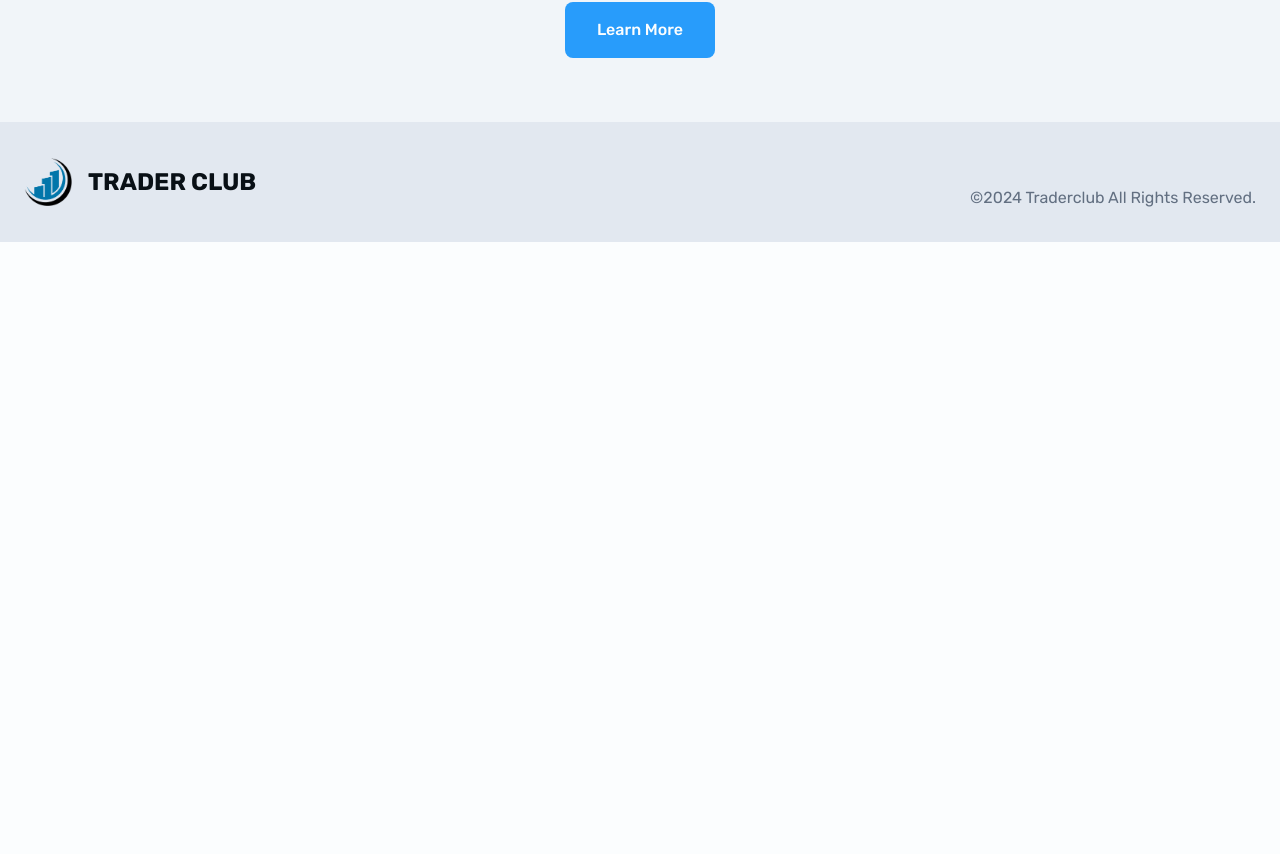
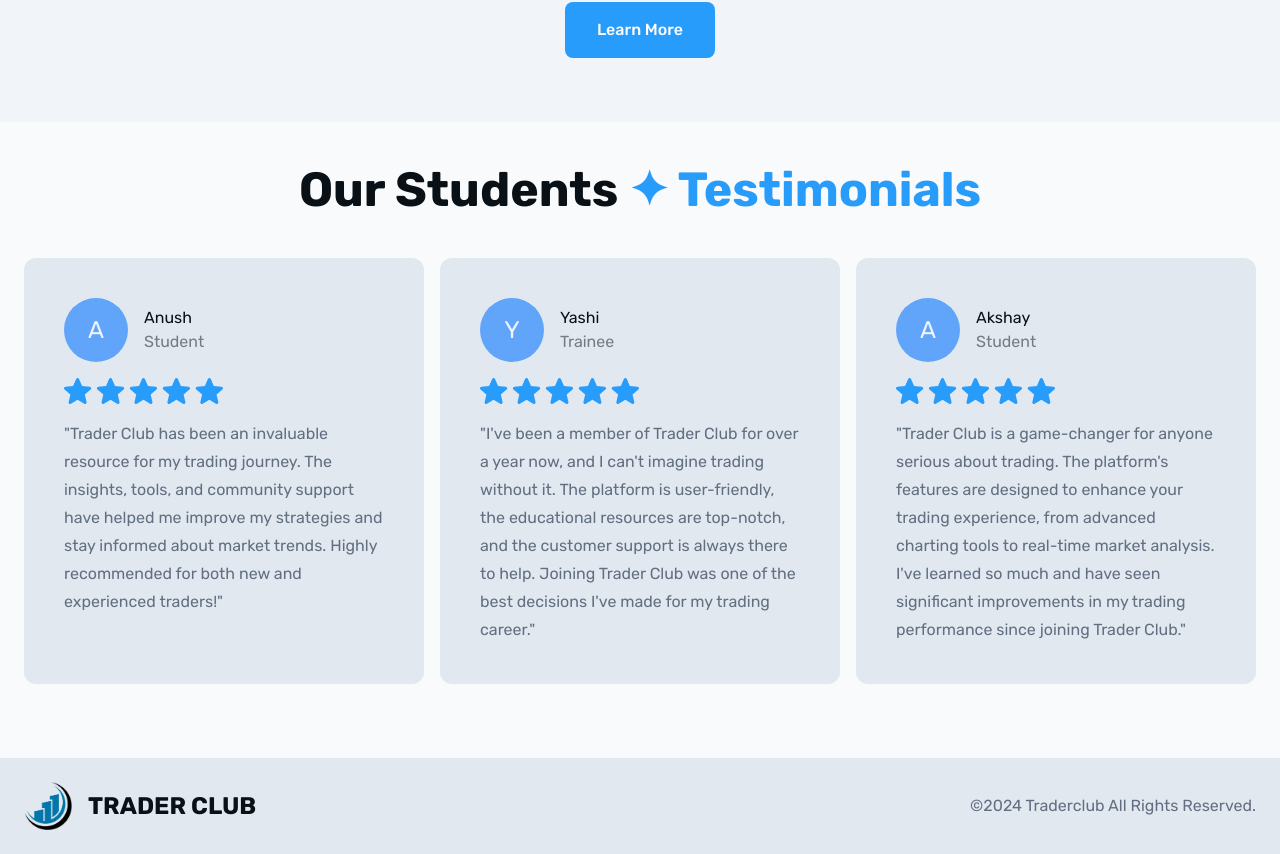
Before and after one commit to cxinu/traderclub-meta, a Next.js app: page / in a window 1280 px wide. Shown: the part 2078-2932 px from the top of the page. Before the commit the page ends 2320 px from the top, so only its background shows below. Built offline with nearby package versions, Linux system fonts and the light colour scheme.

Commit message:
testromonials

```diff
--- a/app/page.tsx
+++ b/app/page.tsx
@@ -24,7 +24,7 @@ export default function Home() {
         <AboutSection />
         <CourseSection />
         {/* <CourseDetails /> */}
-        {/* <Testimonials /> */}
+        <Testimonials />
       </main>
     </>
   );
--- a/components/Footer.tsx
+++ b/components/Footer.tsx
@@ -2,7 +2,7 @@ import Image from "next/image";
 
 export default function Footer() {
   return (
-    <footer className="footer bg-slate-200 p-4">
+    <footer className="footer bg-slate-200 px-4 py-6">
       <div className="footer__content container flex justify-between">
         <div className="">
           <div className="header__logo">
@@ -12,7 +12,7 @@ export default function Footer() {
             <h4 className="header__text">TRADER CLUB</h4>
           </div>
         </div>
-        <p className="text-base h-14 flex flex-col justify-end">
+        <p className="text-base flex flex-col justify-end">
           ©2024 Traderclub All Rights Reserved.
         </p>
       </div>
--- a/components/Testimonials.tsx
+++ b/components/Testimonials.tsx
@@ -1,9 +1,107 @@
+function Testimonial({
+  name,
+  title,
+  text,
+}: {
+  name: string;
+  title: string;
+  text: string;
+}) {
+  const letter = name.charAt(0).toUpperCase();
+  return (
+    <div className="flex flex-col gap-4 w-[400px] min-w-[400px] p-10 bg-slate-200 rounded-xl">
+      <div className="flex w-full items-center gap-4">
+        <div className="bg-blue-400 h-16 w-16 rounded-full">
+          <div className="flex justify-center items-center h-full text-2xl text-slate-100">
+            {letter}
+          </div>
+        </div>
+        <div className="reviewer-name">
+          {name}
+          <br></br>
+          <span style={{ opacity: 0.5 }}>{title}</span>
+        </div>
+      </div>
+      <svg
+        width="159"
+        height="26"
+        viewBox="0 0 159 26"
+        fill="none"
+        xmlns="http://www.w3.org/2000/svg"
+        className="rating"
+      >
+        {" "}
+        <path
+          d="M145.336 21.7742L151.933 25.7642C153.141 26.4955 154.62 25.4145 154.302 24.0474L152.553 16.5443L158.387 11.4892C159.452 10.5672 158.88 8.81858 157.481 8.7073L149.803 8.05555L146.798 0.965712C146.258 -0.321904 144.414 -0.321904 143.873 0.965712L140.869 8.03965L133.191 8.69141C131.792 8.80268 131.22 10.5513 132.285 11.4733L138.119 16.5284L136.37 24.0315C136.052 25.3986 137.531 26.4796 138.739 25.7483L145.336 21.7742Z"
+          fill="var(--accent)"
+        ></path>{" "}
+        <path
+          d="M13.6026 21.7742L20.1996 25.7642C21.4077 26.4955 22.8861 25.4145 22.5682 24.0474L20.8196 16.5443L26.6536 11.4892C27.7186 10.5672 27.1464 8.81858 25.7475 8.7073L18.0695 8.05555L15.065 0.965712C14.5246 -0.321904 12.6806 -0.321904 12.1401 0.965712L9.13564 8.03965L1.45764 8.69141C0.0587495 8.80268 -0.513524 10.5513 0.55154 11.4733L6.38555 16.5284L4.63694 24.0315C4.31901 25.3986 5.79738 26.4796 7.00551 25.7483L13.6026 21.7742Z"
+          fill="var(--accent)"
+        ></path>{" "}
+        <path
+          d="M46.5357 21.7742L53.1327 25.7642C54.3408 26.4955 55.8192 25.4145 55.5013 24.0474L53.7527 16.5443L59.5867 11.4892C60.6517 10.5672 60.0795 8.81858 58.6806 8.7073L51.0026 8.05555L47.9981 0.965712C47.4577 -0.321904 45.6137 -0.321904 45.0732 0.965712L42.0687 8.03965L34.3907 8.69141C32.9919 8.80268 32.4196 10.5513 33.4846 11.4733L39.3187 16.5284L37.57 24.0315C37.2521 25.3986 38.7305 26.4796 39.9386 25.7483L46.5357 21.7742Z"
+          fill="var(--accent)"
+        ></path>{" "}
+        <path
+          d="M79.4693 21.7742L86.0663 25.7642C87.2744 26.4955 88.7528 25.4145 88.4349 24.0474L86.6863 16.5443L92.5203 11.4892C93.5853 10.5672 93.0131 8.81858 91.6142 8.7073L83.9362 8.05555L80.9317 0.965712C80.3913 -0.321904 78.5473 -0.321904 78.0068 0.965712L75.0023 8.03965L67.3243 8.69141C65.9254 8.80268 65.3532 10.5513 66.4182 11.4733L72.2523 16.5284L70.5036 24.0315C70.1857 25.3986 71.6641 26.4796 72.8722 25.7483L79.4693 21.7742Z"
+          fill="var(--accent)"
+        ></path>{" "}
+        <path
+          d="M112.402 21.7742L118.999 25.7642C120.208 26.4955 121.686 25.4145 121.368 24.0474L119.619 16.5443L125.453 11.4892C126.518 10.5672 125.946 8.81858 124.547 8.7073L116.869 8.05555L113.865 0.965712C113.324 -0.321904 111.48 -0.321904 110.94 0.965712L107.935 8.03965L100.257 8.69141C98.8586 8.80268 98.2863 10.5513 99.3513 11.4733L105.185 16.5284L103.437 24.0315C103.119 25.3986 104.597 26.4796 105.805 25.7483L112.402 21.7742Z"
+          fill="var(--accent)"
+        ></path>{" "}
+      </svg>
+      <p className="text-base leading-7">{text}</p>
+    </div>
+  );
+}
+
 export default function Testimonials() {
   return (
-    <section id="testimonials" className="testimonials container py-10">
-      <h1 className="text-center">
-        Our Students<strong className="font-bold"> ✦ Testimonials</strong>
-      </h1>
-    </section>
+    <div className="bg-slate-50">
+      <section
+        id="testimonials"
+        className="testimonials container py-10 pb-[500px]"
+      >
+        <h1 className="text-center mb-10">
+          Our Students<strong className="font-bold"> ✦ Testimonials</strong>
+        </h1>
+        <div className="no-scrollbar flex px-4 xl:justify-center gap-4 overflow-auto w-screen left-0 absolute z-20">
+          <Testimonial
+            name="Anush"
+            title="Student"
+            text={`"Trader Club has been an invaluable resource for
+my trading journey. The insights, tools, and
+community support have helped me improve my
+strategies and stay informed about market
+trends. Highly recommended for both new and
+experienced traders!"`}
+          />
+          <Testimonial
+            name="Yashi"
+            title="Trainee"
+            text={`"I've been a member of Trader Club for over a
+year now, and I can't imagine trading without it.
+The platform is user-friendly, the educational
+resources are top-notch, and the customer
+support is always there to help. Joining Trader
+Club was one of the best decisions I've made for
+my trading career."`}
+          />
+          <Testimonial
+            name="Akshay"
+            title="Student"
+            text={`"Trader Club is a game-changer for anyone
+serious about trading. The platform's features
+are designed to enhance your trading
+experience, from advanced charting tools to
+real-time market analysis. I've learned so much
+and have seen significant improvements in my
+trading performance since joining Trader Club."`}
+          />
+        </div>
+      </section>
+    </div>
   );
 }
--- a/styles/components/footer.css
+++ b/styles/components/footer.css
@@ -4,13 +4,11 @@
     justify-content: space-between;
     align-items: center;
     gap: 1rem;
-    padding: 1rem;
 }
 
 .footer__bar {
     background-color: var(--primary);
     color: white;
     text-align: center;
-    padding: 2.5px;
     font-size: 0.875rem;
 }
--- a/styles/utils.css
+++ b/styles/utils.css
@@ -55,6 +55,17 @@ p {
     color: var(--clr-slate600);
 }
 
+.no-scrollbar {
+    /* Hide scrollbar for IE, Edge, and Firefox */
+    -ms-overflow-style: none;
+    scrollbar-width: none;
+
+    /* Hide scrollbar for Chrome, Safari, and Opera */
+    &::-webkit-scrollbar {
+        display: none;
+    }
+}
+
 /* sm */
 @media (min-width: 640px) {
     .container {
```
